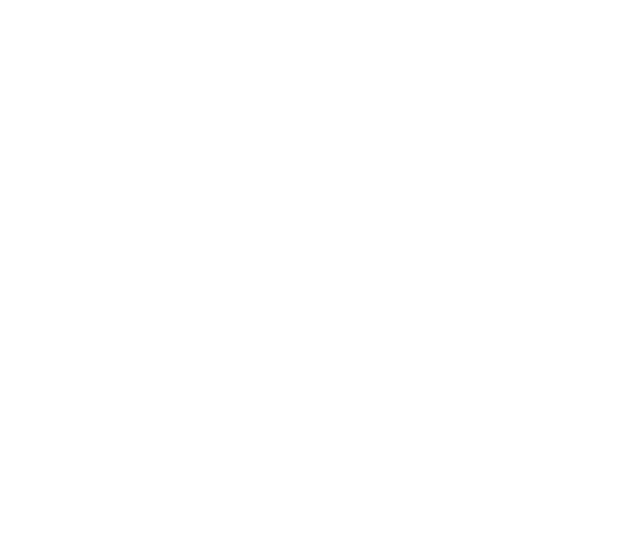
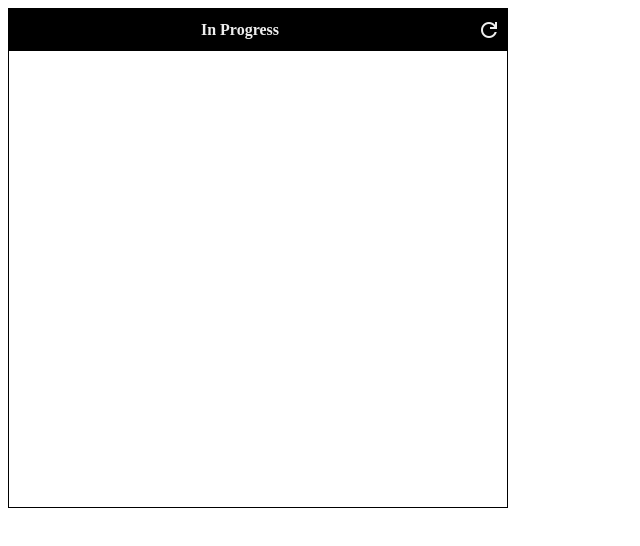
Before and after one commit to angerscroll/game_test, a website with bundled scripts: page static/index.html in a window 1280 px wide. Shown: the whole page, without its empty margins (0-640 px from the left). Built offline with nearby package versions, Linux system fonts and the light colour scheme.

Commit message:
gameView test

```diff
--- a/static/css/index.css
+++ b/static/css/index.css
@@ -0,0 +1,37 @@
+*{
+  box-sizing: border-box;
+}
+
+#app {
+  border:1px solid black;
+  width: 500px;
+  height: 500px;
+  font-weight: bold;
+  display: flex;
+  flex-direction: column;
+}
+
+.header {
+  display: flex;
+  align-items: center;
+  background-color: black;
+}
+
+.header > * {
+  color: #eeeeee;
+}
+.header__status {
+  padding: 12px;
+  flex-grow:1;
+  text-align: center;
+}
+
+.header__restart {
+  display: flex;
+  align-items: center;
+  justify-content: center;
+  border: none;
+  outline: none;
+  background: none;
+  cursor: pointer;
+}
--- a/static/index.html
+++ b/static/index.html
@@ -1,6 +1,12 @@
 <!DOCTYPE html>
 <html>
-  <head></head>
-  <body></body>
-  <script type="module" src="../static/js/index.js"></script>
+  <head>
+    <link rel="stylesheet" href="../static/css/index.css">
+    <link rel="stylesheet" href="https://fonts.googleapis.com/css2?family=Material+Symbols+Outlined:opsz,wght,FILL,GRAD@48,400,0,0" />
+  </head>
+  <body>
+    <div id="app"></div>
+    <script type="module" src="../static/js/index.js"></script>
+  </body>
+
 </html>
--- a/static/js/game/game.js
+++ b/static/js/game/game.js
@@ -1,9 +1,8 @@
-export default class game {
-  constructor() {
-
+export default class Game {
+  constructor(params) {
+    this.row = params.row;
+    this.cell = params.cell;
+    this.matrix = params.matrix || new Array(this.row).fill(new Array(this.cell).fill(0));
   }
 
-   getHtml = async () =>{
-    console.log("hi i'm game");
-  }
 }
--- a/static/js/game/gameView.js
+++ b/static/js/game/gameView.js
@@ -0,0 +1,17 @@
+export default class GameView {
+  constructor(root) {
+    this.root = root;
+    this.root.innerHTML = `
+      <div class="header">
+        <div class="header__status">
+          In Progress
+        </div>
+        <button type="button" class="header__restart">
+          <span class="material-symbols-outlined">
+            refresh
+          </span>
+        </button>
+      </div>
+    `
+  }
+}
--- a/static/js/index.js
+++ b/static/js/index.js
@@ -1,7 +1,13 @@
-import game from "./game/game.js";
+import Game from "./game/Game.js";
+import GameView from "./game/GameView.js";
+
+
 
 console.log('index.js')
 
-const gameStart  = new game();
+const row = 3;
+const cell =5;
+const matrix = 1111100000111110000011111;
 
-await gameStart.getHtml();
+const gameStart  = new Game({row,cell});
+let gameView = new GameView(document.getElementById("app"))
```
